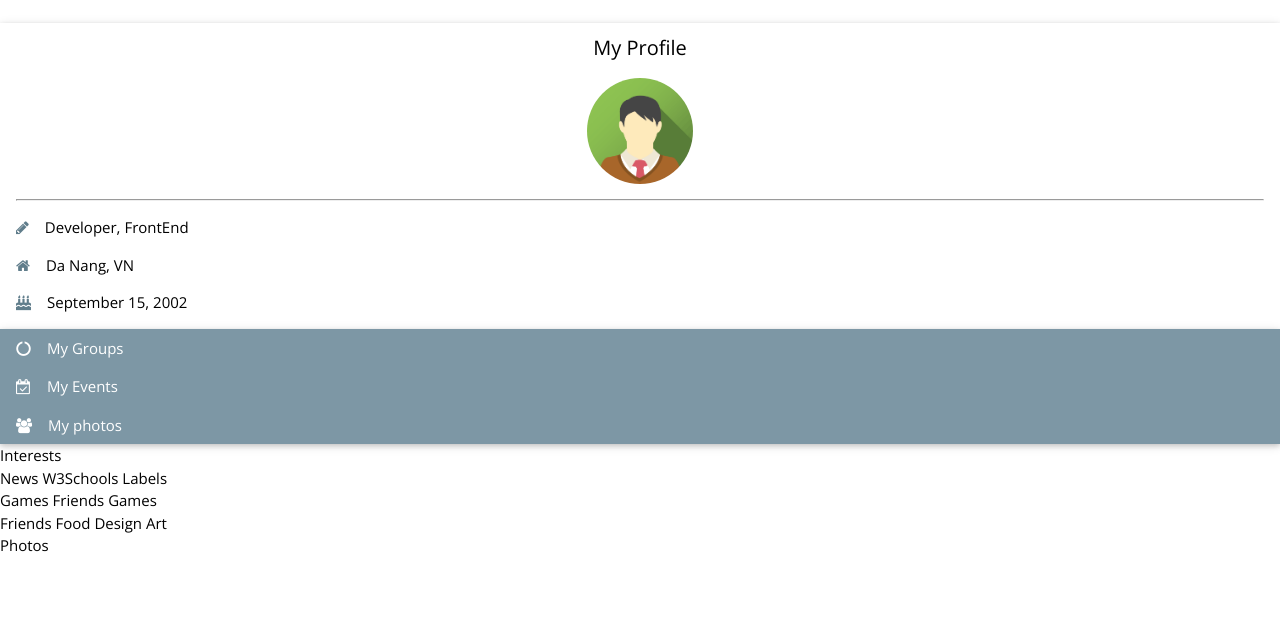
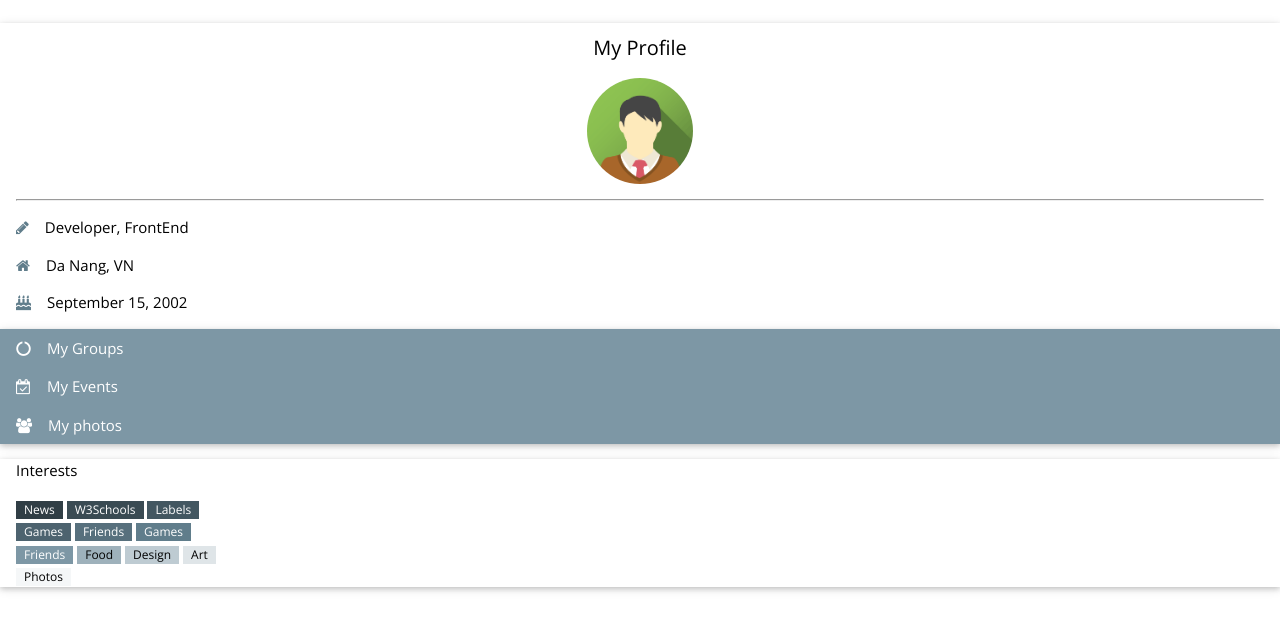
Before and after one commit to Suy4Dever/social-nework-interface, a plain HTML site: page index.html in a window 1280 px wide. Shown: the part 57-688 px from the top of the page. Drawn offline with nearby package versions, Linux system fonts and the light colour scheme.

```diff
--- a/index.html
+++ b/index.html
@@ -91,7 +91,7 @@
                         <span class="friend-2">Friends</span>
                         <span class="food">Food</span>
                         <span class="design">Design</span>
-                        <span clas="art">Art</span>
+                        <span class="art">Art</span>
                     </div>
                     <div class="row-4">
                         <span class="photo">Photos</span>
--- a/style.css
+++ b/style.css
@@ -196,3 +196,75 @@ nav {
     width: 100%;
     height: auto;
 }
+
+.interest-container {
+    padding: 0px 16px;
+    box-shadow: 0 2px 5px 0 rgb(0 0 0 / 16%), 0 2px 10px 0 rgb(0 0 0 / 12%);
+}
+
+.interest-header {
+    margin: 15px 0px;
+}
+
+.add-interest-detail {
+    margin: 15px 0px;
+}
+
+.news {
+    display: inline-block;
+    padding: 0px 8px;
+    font-size: 12px;
+    background-color: #303e45;
+    color: white;
+}
+
+.school, .labels, .game-1, .game-2, .friend-1, .friend-2, .food, .design, .art, .photo{
+    display: inline-block;
+    padding: 0px 8px;
+    font-size: 12px;
+    color: white;
+}
+
+.school {
+    background-color: #3a4b53;
+}
+
+.labels {
+    background-color: #435761;
+}
+
+.game-1 {
+    background-color: #4d636f;
+}
+
+.friend-1 {
+    background-color: #57707d;
+}
+
+.game-2 {
+    background-color: #607d8b;
+}
+
+.friend-2 {
+    background-color: #7d97a5;
+}
+
+.food {
+    background-color: #9eb1bb;
+    color: black;
+}
+
+.design {
+    background-color: #becbd2;
+    color: black;
+}
+
+.art {
+    background-color: #dfe5e8;
+    color: black;
+}
+
+.photo {
+    background-color: #f5f7f8;
+    color: black;
+}
```
